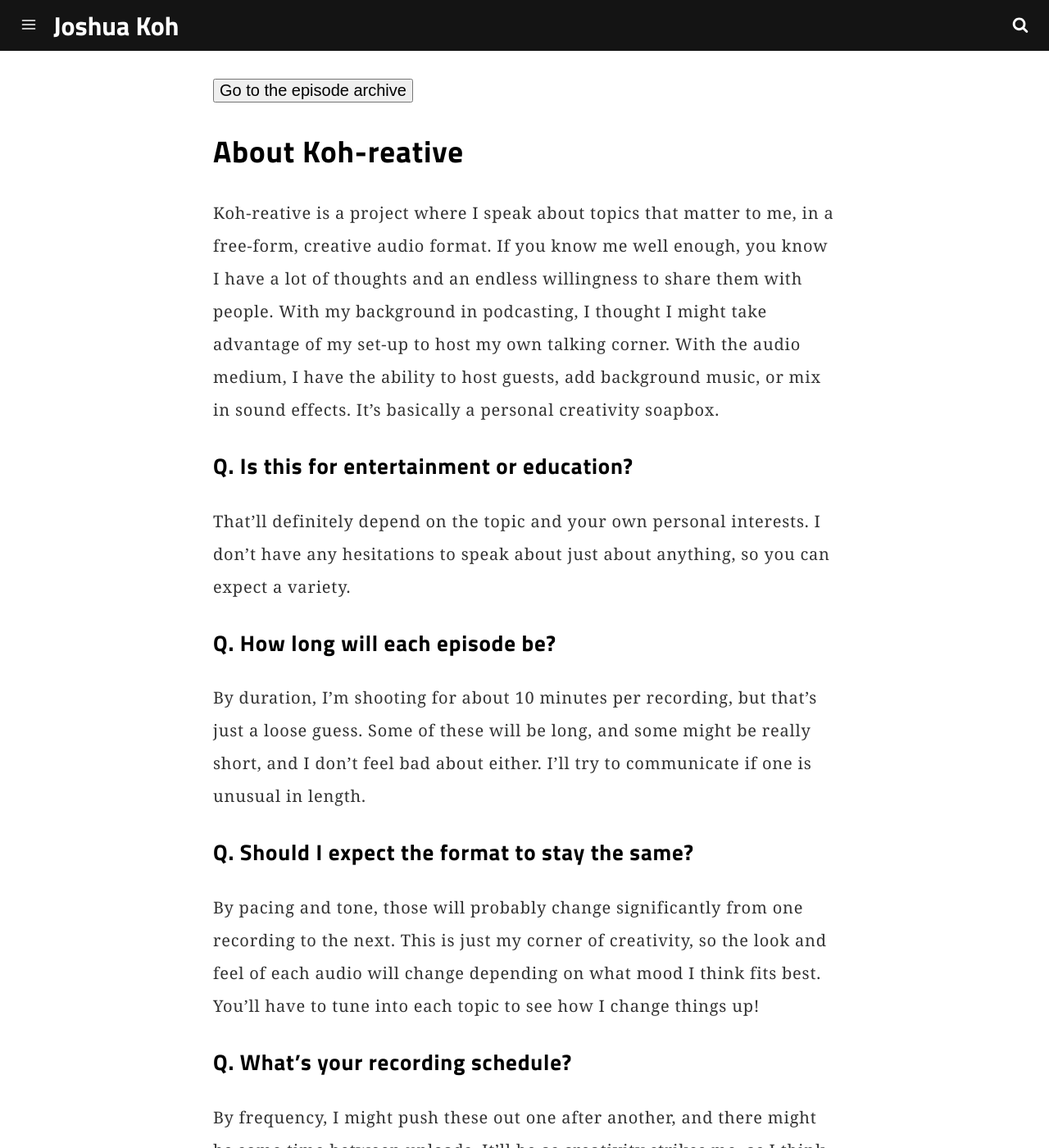
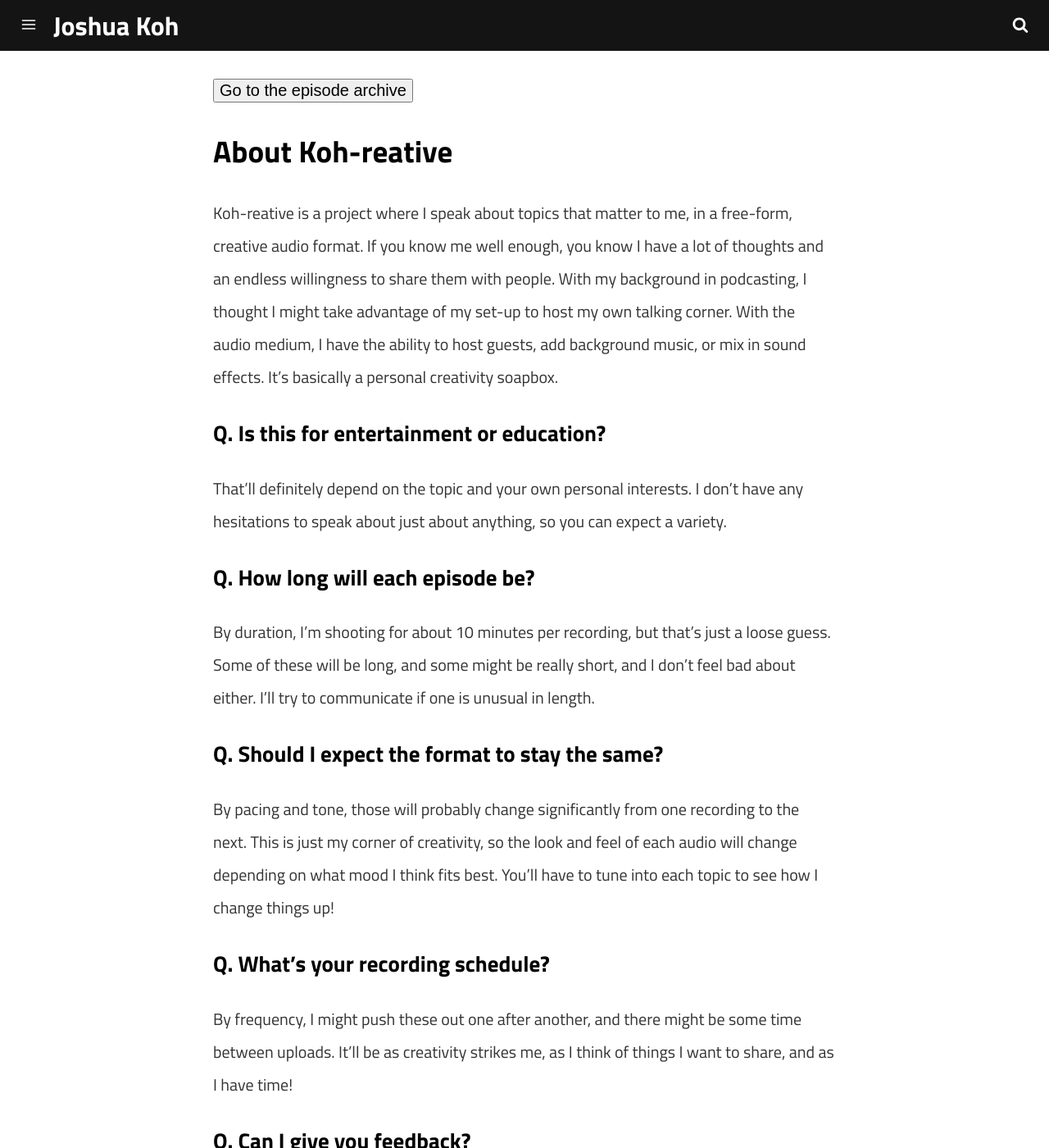
Before and after one commit to JoshuaKoh/JoshuaKoh.github.io, a Jekyll site: the page built from kohreative.md, in a window 1280 px wide and 1400 px high. Shown: the whole window at 82% size. Built offline with Jekyll 4.4.1, drawn with Linux system fonts in a browser that asks for light colours.

Commit message:
Update text layout

```diff
--- a/assets/css/main.css
+++ b/assets/css/main.css
@@ -857,14 +857,14 @@ main{
     margin-left:auto;
     padding-left:0;
     padding-right:0;
-    font-family:'Merriweather', 'PT Serif', Georgia, 'Times New Roman', serif;
+    font-family:'Titillium Web','Helvetica Neue',Helvetica,sans-serif;
     font-weight:400;
     font-style:normal;
     font-size:1.125rem;
-    line-height:2.188rem;
+    line-height:2.15rem;
     padding:0 1.25rem;
     margin:0 auto 1.25rem;
-    letter-spacing:.05rem;
+    /*letter-spacing:.05rem;*/
 }
 .post-content p::after,.post-content h1::after,.post-content h2::after,.post-content h3::after,.post-content h4::after,.post-content ul::after,.post-content ol::after,.post-content iframe::after{
     content:'';
@@ -941,7 +941,7 @@ main{
     font-size:1.125rem
 }
 .post-content a{
-    color:#BF616A;
+    color:#A6232F;
     text-decoration:none
 }
 .post-content iframe{
```
